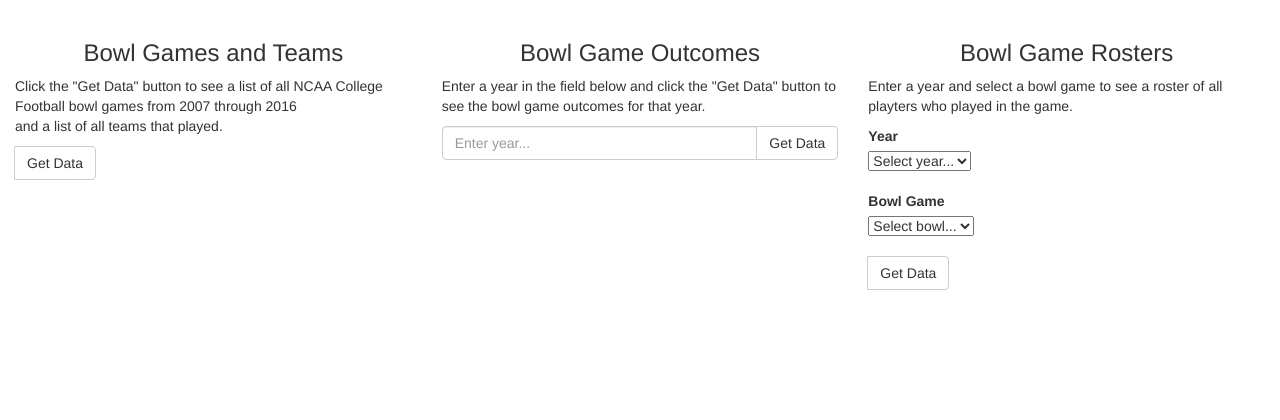
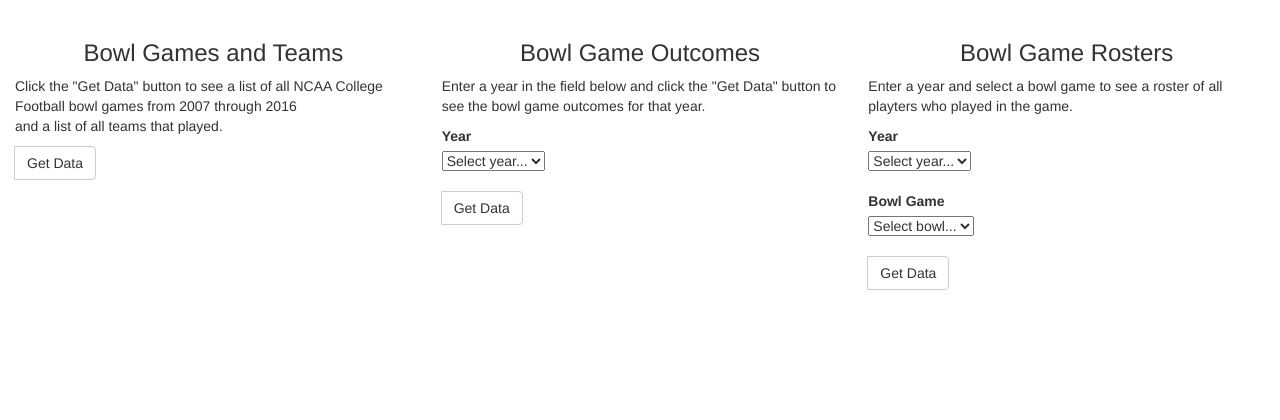
Before and after one commit to ctran301/College-FootBall-Bowl-Center, a Flask app: template templates/stats.html in a window 1280 px wide. Shown: the part 52-472 px from the top of the page. Run offline with Flask 2, Linux system fonts and the light colour scheme; the template is opened without the code that fills it: most values are stand-ins (such as "Sample title", 1, 10 or a date in 2020); parts of the project's set-up code (start-up, migrations or seed data) failed here and were passed over; some libraries are stand-ins or nearby versions.

Commit message:
add year dropdown for outcomes

```diff
--- a/templates/stats.html
+++ b/templates/stats.html
@@ -70,12 +70,28 @@
                 <h3 class="text-center">Bowl Game Outcomes</h3>
                 <p>Enter a year in the field below and click the "Get Data" button to see the bowl game outcomes for that year.</p>
 
-                <div class="input-group">
+                <!--div class="input-group mb-3"-->
+                    <div class="input-group-prepend">
+                      <label class="input-group-text" for="outcomeYear">Year</label>
+                    </div>
+                    <select class="custom-select" id="outcomeYear">
+                      <option selected>Select year...</option>
+                      {% for val in years %}
+                      <option value="{{val}}">{{val}}</option>
+                      {% endfor %}
+                    </select>
+                    <br/>
+                    <br/>
+                    <span class="input-group-btn">
+                        <button class="btn btn-default" type="button" id="outcomeBTN">Get Data</button>
+                    </span>
+                <!--/div>                -->
+<!--                 <div class="input-group">
                     <input type="text" class="form-control" placeholder="Enter year..." id="outcomeYear">
                     <span class="input-group-btn">
                       <button class="btn btn-default" type="button" id="outcomeBTN">Get Data</button>
                     </span>
-                  </div><!-- /input-group -->
+                  </div>-- /input-group -->
               </div> <!--End Game Outcomes col-->
 
               <div class="col-xs-12 col-md-4"> <!--Start Player Roster col-->
```
